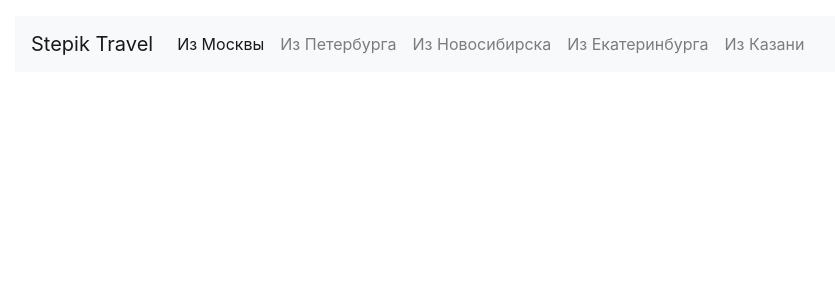
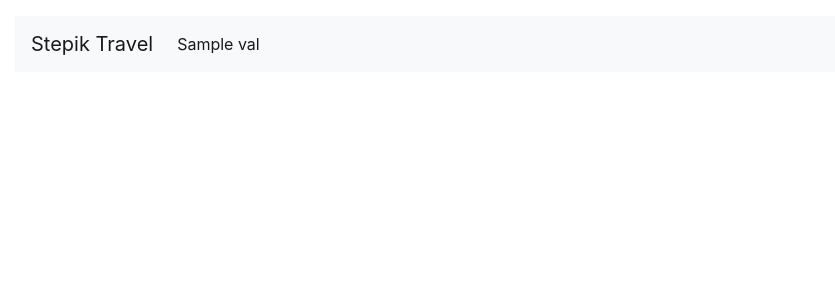
Before and after one commit to FedorAgafonov/stepik_first_project, a Flask app: template templates/base.html in a window 1280 px wide. Shown: the top 300 px of the page, without its empty margins (70-905 px from the left). Run offline with Flask 2, Linux system fonts and the light colour scheme; the template is opened without the code that fills it: most values are stand-ins (such as "Sample title", 1, 10 or a date in 2020); some libraries are stand-ins or nearby versions.

Commit message:
Изменил base.html. Добавил цикл для departures.

```diff
--- a/templates/base.html
+++ b/templates/base.html
@@ -16,21 +16,11 @@
       </button>
       <div class="collapse navbar-collapse" id="navbarNav">
         <ul class="navbar-nav">
+          {% for key, val in departures.items() %}
           <li class="nav-item active">
-            <a class="nav-link" href="#">Из Москвы</a>
+            <a class="nav-link" href="/{{ key }}/">{{ val }}</a>
           </li>
-          <li class="nav-item">
-            <a class="nav-link" href="#">Из Петербурга</a>
-          </li>
-          <li class="nav-item">
-            <a class="nav-link" href="#">Из Новосибирска</a>
-          </li>
-          <li class="nav-item">
-            <a class="nav-link" href="#">Из Екатеринбурга</a>
-          </li>
-          <li class="nav-item">
-            <a class="nav-link" href="#">Из Казани</a>
-          </li>
+          {% endfor %}
         </ul>
       </div>
     </nav>
```
